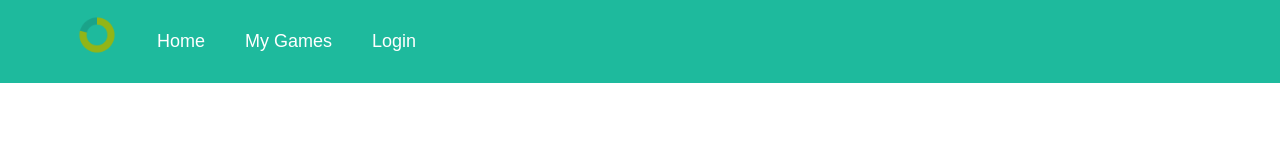
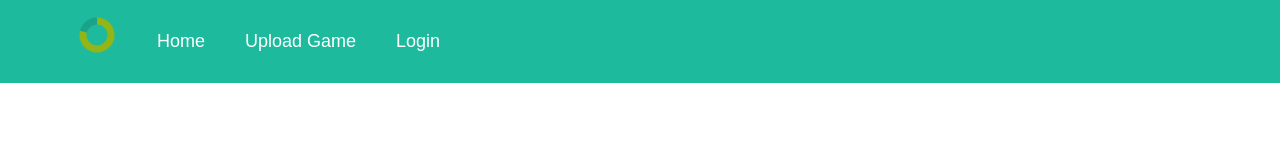
Before and after one commit to RamandeepSingh2000/Loading_WebDev, a React (Create React App) app in the folder frontend/: page / in a window 1280 px wide. Shown: the top 146 px of the page. Built offline with nearby package versions, Linux system fonts and the light colour scheme.

Commit message:
merged upload page

```diff
--- a/frontend/src/components/navigation.component.js
+++ b/frontend/src/components/navigation.component.js
@@ -23,7 +23,7 @@
                       <a class="nav-link" href="/">Home</a>
                     </li>
                     <li class="nav-item">
-                      <a class="nav-link" href="my-games">My Games</a>
+                      <a class="nav-link" href="game-upload">Upload Game</a>
                     </li>
                     <li class="nav-item">
                       <a class="nav-link" href="login">Login</a>
```
